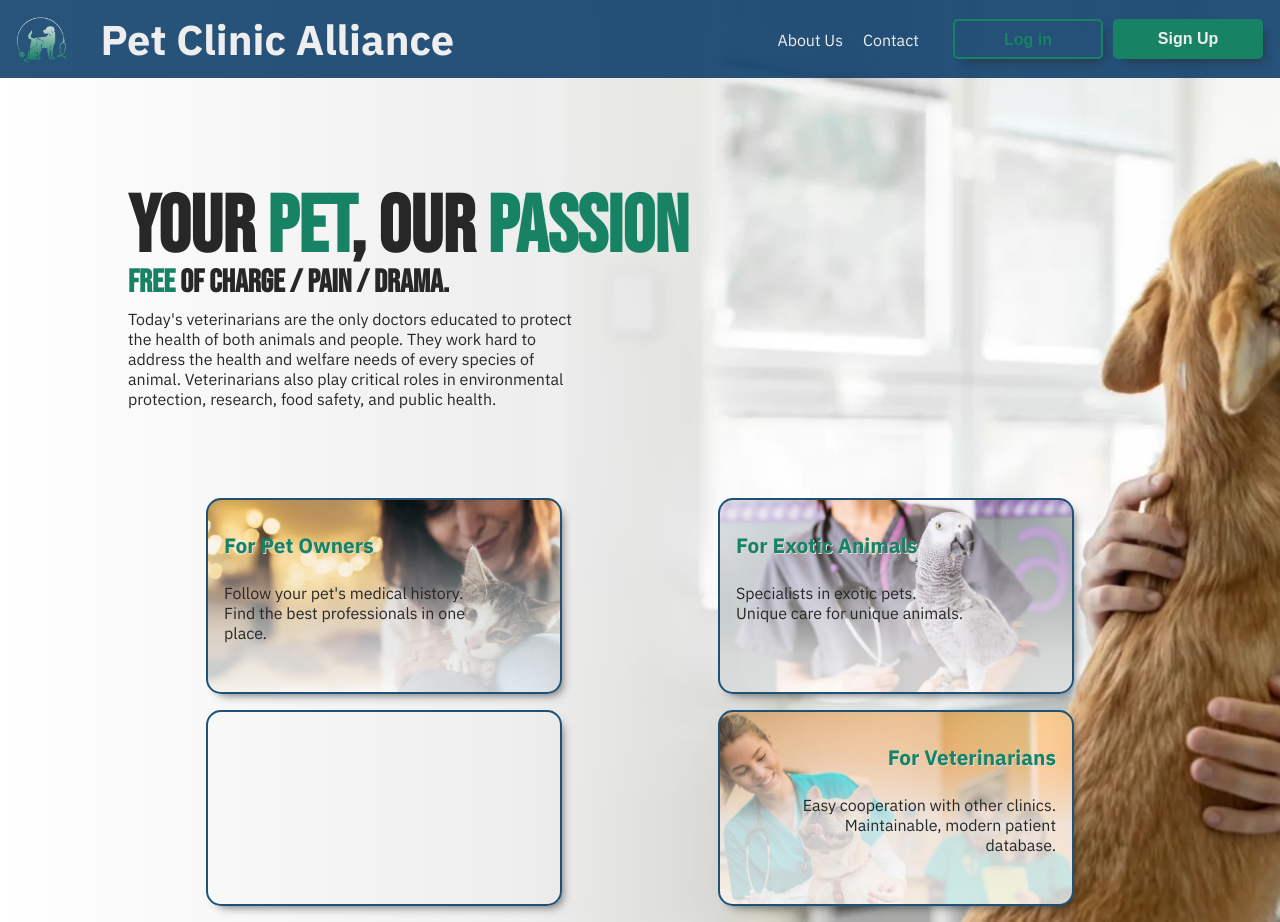
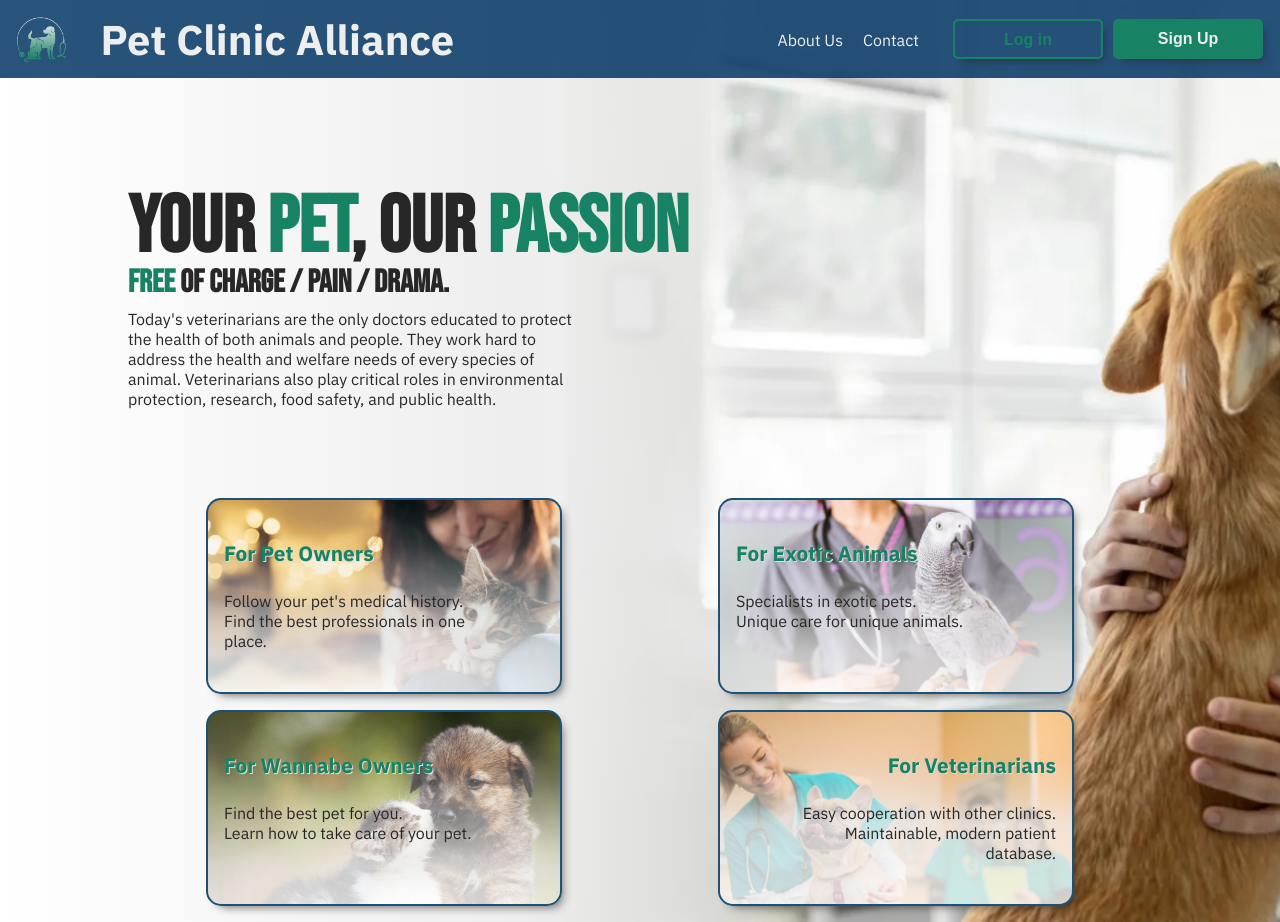
Before and after one commit to gfa-cc-after/StudyGroup_1_PET_Clinic_Frontend-main, a React (Vite) app: page / in a window 1280 px wide. Built offline with nearby package versions, Linux system fonts and the light colour scheme.

Commit message:
added 4th card

```diff
--- a/src/components/LandingPage.jsx
+++ b/src/components/LandingPage.jsx
@@ -36,7 +36,11 @@ function LandingPage() {
                                                             <h4>For Exotic Animals</h4>
                                                             <p>Specialists in exotic pets.</p>
                                                             <p>Unique care for unique animals.</p></div>
-                <div className="sercive-container"> </div>
+                <div className="sercive-container" id="wannabeowner">
+                                                            <h4>For Wannabe Owners</h4>
+                                                            <p>Find the best pet for you.</p>
+                                                            <p>Learn how to take care of your pet.</p>
+                </div>
                 <div className="sercive-container" id="vet"><h4>For Veterinarians</h4>
                                                             <p>Easy cooperation with other clinics.</p>
                                                             <p>Maintainable, modern patient database.</p></div>
--- a/src/styles/LandingPage.css
+++ b/src/styles/LandingPage.css
@@ -210,7 +210,7 @@ section.services{
     text-shadow: 1px 1px #dddddd;
     font-size: 1.3rem;
     margin-bottom: 1.5rem;
-    margin-top: 1rem;
+    margin-top: 1.5rem;
 }
 
 .sercive-container p{
@@ -231,3 +231,10 @@ section.services{
     background-size: cover;
     color:#272727;
 }
+
+.sercive-container#wannabeowner{
+    background-image:linear-gradient(0deg, rgba(255, 255, 255, 0.788) 0%, rgba(238,238,238,0.8099614845938375) 20%, rgba(238,238,238,0.15730042016806722) 76%, rgba(238,238,238,0) 100%),
+     url('../assets/Puppy-Kitten.png');
+    background-size: cover;
+    color:#272727;
+}
```
Also changed, not shown: src/assets/Puppy-Kitten.png (added).
